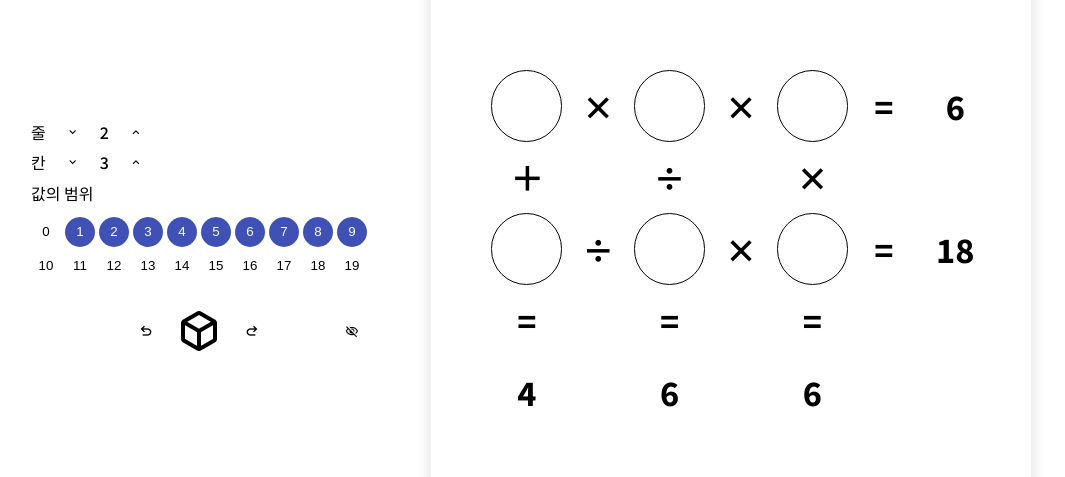
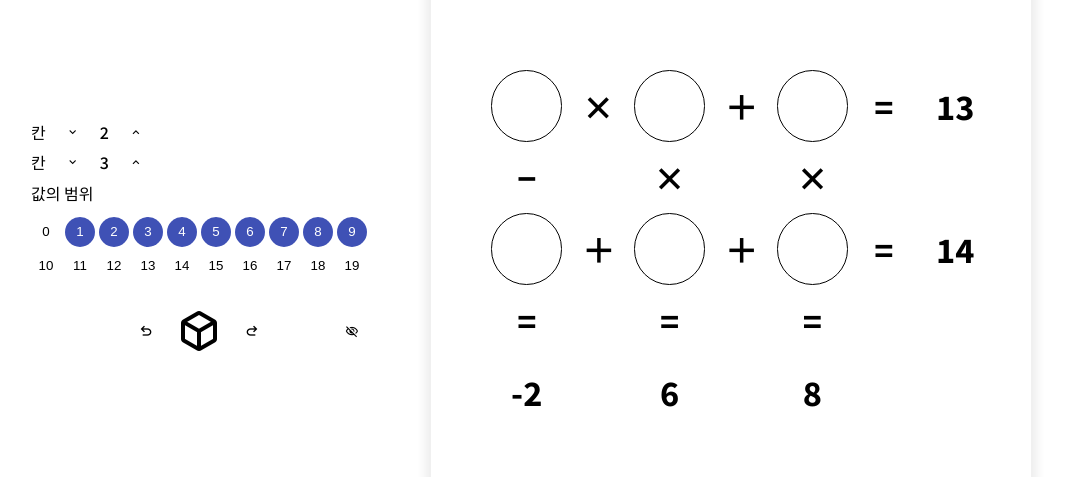
Before and after one commit to woooil/s, a React (Create React App) app: page /cross-math in a window 1280 px wide. Shown: the part 290-767 px from the top of the page, without its empty margins (109-1174 px from the left). Built offline with nearby package versions, Linux system fonts and the light colour scheme.

Commit message:
feat: fix the board

```diff
--- a/src/apps/cross-math/App.css
+++ b/src/apps/cross-math/App.css
@@ -191,8 +191,8 @@
   max-height: 100%;
 }
 
-.puzzle > .tile {
-  overflow: hidden;
+.tile {
+  position: relative;
   display: flex;
   justify-content: center;
   align-items: center;
@@ -212,3 +212,21 @@
   border: 1px solid black;
   border-radius: 100px;
 }
+
+.tile.operand, .tile.operator {
+  cursor: pointer;
+}
+
+.tile:has(.fixed-flag) {
+  color: #ff5f00;
+  border-color: #ff5f00;
+}
+
+.fixed-flag {
+  position: absolute;
+  right: 0;
+  top: 0;
+  font-variation-settings: 'FILL' 1,    'wght' 400,    'GRAD' 0,    'opsz' 24;
+  font-size: 1.2rem;
+  rotate: 36deg;
+}
--- a/src/apps/cross-math/App.tsx
+++ b/src/apps/cross-math/App.tsx
@@ -1,31 +1,39 @@
 import { useState, useEffect } from 'react'
-import { Board, Puzzle, Operator } from './lib/Puzzle'
+import { Board, Puzzle, Operator, BoardRequirement } from './lib/Puzzle'
 import './App.css'
 
 interface Option {
   row: number
   col: number
   domain: number[]
+  fixedBoard: BoardRequirement
 }
 
 interface Tile {
   label?: string
   type: 'operand' | 'operator' | 'equal' | 'result' | 'empty'
+  fixed?: boolean
 }
 
 const domainMax = 19
 const possibleDomain = Array.from(Array(domainMax + 1).keys())
 
+function getEmpty2DArr(row: number, col: number) {
+  return [...Array(row)].map(() => [...Array(col)])
+}
+
 const initialOption: Option = {
   row: 2,
   col: 3,
   domain: [1, 2, 3, 4, 5, 6, 7, 8, 9],
+  fixedBoard: { operands: getEmpty2DArr(2, 3), operators: getEmpty2DArr(3, 3) },
 }
 
 const puzzle = new Puzzle(
   initialOption.col,
   initialOption.row,
   initialOption.domain,
+  initialOption.fixedBoard,
 )
 
 export default function App() {
@@ -36,13 +44,57 @@ export default function App() {
   const [showAns, setShowAns] = useState(false)
 
   const decreaseRow = () =>
-    setOption(prev => (prev.row < 3 ? prev : { ...prev, row: prev.row - 1 }))
+    setOption(prev =>
+      prev.row < 3
+        ? prev
+        : {
+            ...prev,
+            row: prev.row - 1,
+            fixedBoard: {
+              operands: getEmpty2DArr(prev.row - 1, prev.col),
+              operators: getEmpty2DArr(2 * (prev.row - 1) - 1, prev.col),
+            },
+          },
+    )
   const increaseRow = () =>
-    setOption(prev => (prev.row > 3 ? prev : { ...prev, row: prev.row + 1 }))
+    setOption(prev =>
+      prev.row > 3
+        ? prev
+        : {
+            ...prev,
+            row: prev.row + 1,
+            fixedBoard: {
+              operands: getEmpty2DArr(prev.row + 1, prev.col),
+              operators: getEmpty2DArr(2 * (prev.row + 1) - 1, prev.col),
+            },
+          },
+    )
   const decreaseCol = () =>
-    setOption(prev => (prev.col < 3 ? prev : { ...prev, col: prev.col - 1 }))
+    setOption(prev =>
+      prev.col < 3
+        ? prev
+        : {
+            ...prev,
+            col: prev.col - 1,
+            fixedBoard: {
+              operands: getEmpty2DArr(prev.row, prev.col - 1),
+              operators: getEmpty2DArr(2 * prev.row - 1, prev.col - 1),
+            },
+          },
+    )
   const increaseCol = () =>
-    setOption(prev => (prev.col > 3 ? prev : { ...prev, col: prev.col + 1 }))
+    setOption(prev =>
+      prev.col > 3
+        ? prev
+        : {
+            ...prev,
+            col: prev.col + 1,
+            fixedBoard: {
+              operands: getEmpty2DArr(prev.row, prev.col + 1),
+              operators: getEmpty2DArr(2 * prev.row - 1, prev.col + 1),
+            },
+          },
+    )
 
   const toggleDomain = (d: number) =>
     setDomain(prev => {
@@ -101,7 +153,13 @@ export default function App() {
     for (let i = 0; i < option.col; i++)
       tiles[option.row * 2 - 1][i * 2] = { type: 'equal' }
 
-    setTiles(tiles.flat())
+    setTiles(prev => {
+      const newTiles = tiles.flat()
+      if (prev.length !== newTiles.length) return newTiles
+      return prev.map((i, idx) => {
+        return { ...newTiles[idx], fixed: i.fixed }
+      })
+    })
   }
 
   const formatLabel = (tile: Tile) => {
@@ -129,6 +187,11 @@ export default function App() {
   }
 
   const clickHandler = () => {
+    console.log('wow', option)
+    puzzle.row = option.row
+    puzzle.col = option.col
+    puzzle.domain = option.domain
+    puzzle.fixedBoard = option.fixedBoard
     const board = puzzle.createBoard()
     updateTile(board)
   }
@@ -147,18 +210,44 @@ export default function App() {
     setShowAns(prev => !prev)
   }
 
-  useEffect(() => {
-    const board = puzzle.createBoard()
-    updateTile(board)
-  }, [])
+  const fixHandler = (idx: number) => {
+    const tile = tiles[idx]
+    if (tile.type !== 'operand' && tile.type !== 'operator') return
+    setTiles(prev => {
+      const n = [...prev]
+      const newState = n[idx].fixed === undefined || n[idx].fixed === false
+      n.splice(idx, 1, { ...n[idx], fixed: newState })
+      setOption(prev2 => {
+        const superCol = 2 * prev2.col + 1
+        if (tile.type === 'operand') {
+          const operands =
+            prev2.fixedBoard.operands?.map(i => i.slice()) ||
+            getEmpty2DArr(prev2.row, prev2.col)
+          const row = Math.floor(idx / (2 * superCol))
+          const col = (idx % superCol) / 2
+          const operandsRow = [...operands[row]]
+          operandsRow.splice(col, 1, newState ? tile.label : undefined)
+          operands.splice(row, 1, operandsRow)
+          return { ...prev2, fixedBoard: { ...prev2.fixedBoard, operands } }
+        } else {
+          const operators =
+            prev2.fixedBoard.operators?.map(i => i.slice()) ||
+            getEmpty2DArr(prev2.row * 2 - 1, prev2.col)
+          const row = Math.floor(idx / superCol)
+          const col = Math.floor((idx % superCol) / 2)
+          const operatorsRow = [...operators[row]]
+          operatorsRow.splice(col, 1, newState ? tile.label : undefined)
+          operators.splice(row, 1, operatorsRow)
+          return { ...prev2, fixedBoard: { ...prev2.fixedBoard, operators } }
+        }
+      })
+      return n
+    })
+  }
 
   useEffect(() => {
-    puzzle.row = option.row
-    puzzle.col = option.col
-    puzzle.domain = option.domain
-    const board = puzzle.createBoard()
-    updateTile(board)
-  }, [option])
+    clickHandler()
+  }, [option.row, option.col, option.domain])
 
   return (
     <div className="content">
@@ -168,7 +257,7 @@ export default function App() {
           <div className="options">
             <div className="option-container">
               <div className="option row">
-                <div className="label">줄</div>
+                <div className="label">칸</div>
                 <div className="form">
                   <button
                     className="dec button m-icon"
@@ -244,14 +333,22 @@ export default function App() {
           <div
             className="puzzle"
             style={{
-              gridTemplateColumns: `repeat(${option.col * 2 + 1}, 1fr)`,
-              gridTemplateRows: `repeat(${option.row * 2 + 1}, 1fr)`,
+              gridTemplateColumns: `repeat(${option.col * 2 + 1}, minmax(0, 1fr))`,
+              gridTemplateRows: `repeat(${option.row * 2 + 1}, minmax(0, 1fr))`,
             }}>
             {tiles.map((t, idx) => (
               <div
                 className={`tile ${t.type}`}
+                onClick={() => fixHandler(idx)}
                 key={idx}>
-                {t.type === 'operand' && !showAns ? '' : formatLabel(t)}
+                {t.fixed ? (
+                  <div className="fixed-flag m-icon">push_pin</div>
+                ) : (
+                  ''
+                )}
+                <div className="label">
+                  {t.type === 'operand' && !showAns ? '' : formatLabel(t)}
+                </div>
               </div>
             ))}
           </div>
--- a/src/apps/cross-math/lib/Puzzle.ts
+++ b/src/apps/cross-math/lib/Puzzle.ts
@@ -106,10 +106,12 @@ class Puzzle {
   createBoard(): Board {
     // TODO: Please complete this method!!
     const operators = this.fixedBoard?.operators
-      ? this.fixedBoard.operators
+      // ? this.fixedBoard.operators
+      ? this.fixedBoard.operators.map(i => i.slice())
       : new Array(this.row * 2 - 1).fill([])
     const operands = this.fixedBoard?.operands
-      ? this.fixedBoard.operands
+      // ? this.fixedBoard.operands
+      ? this.fixedBoard.operands.map(i => i.slice())
       : new Array(this.row).fill([])
     const results: Results = {
       rowResult: new Array(this.row),
```
Also changed, not shown: .eslintrc.json.
